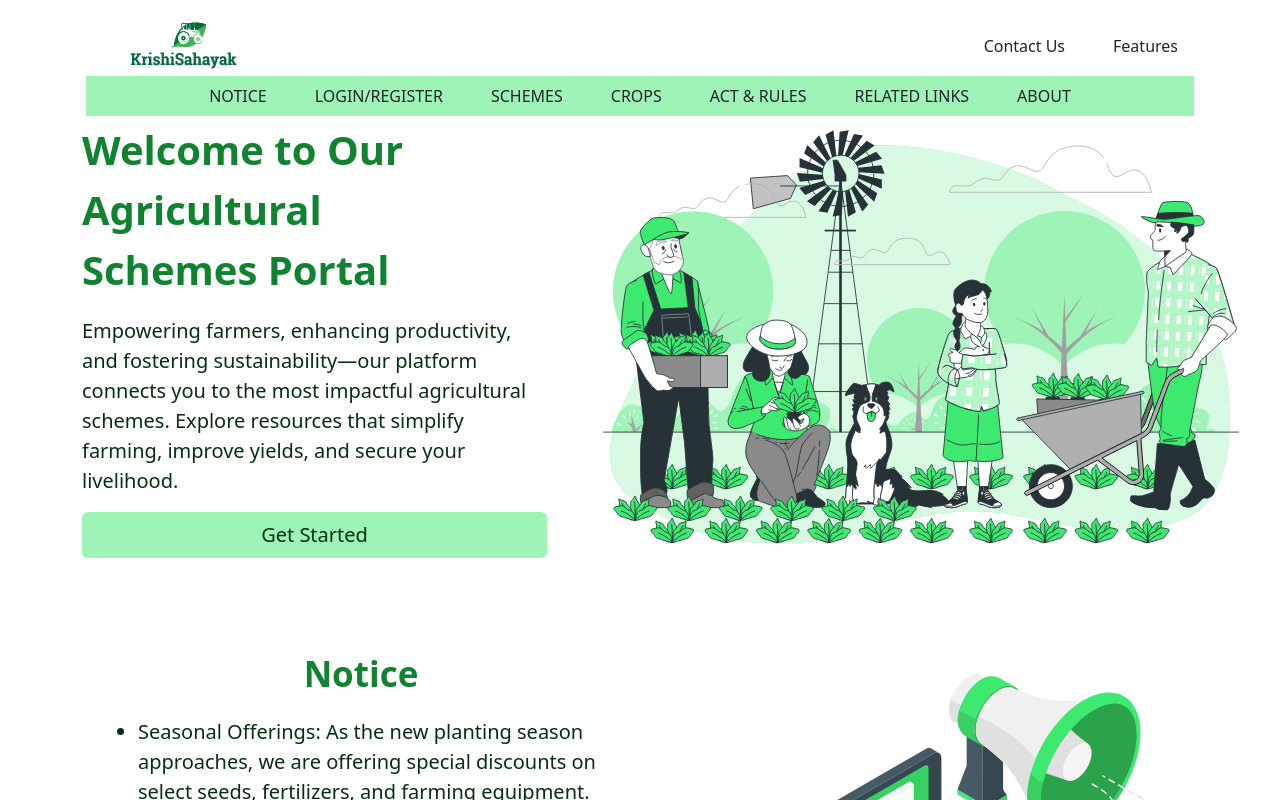
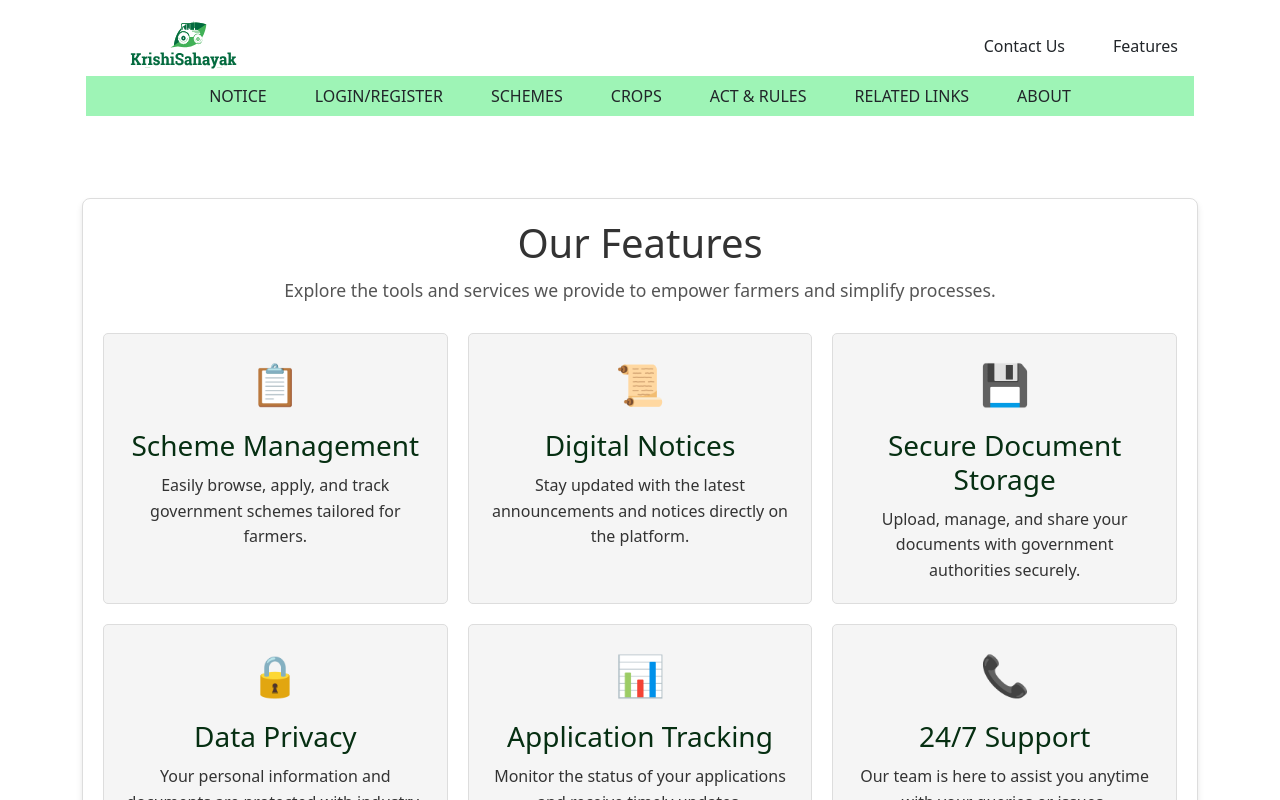
Before and after one commit to jasvinderkhera/soil_farming_agent_frontend, a React (Create React App) app: page /features in a window 1280 px wide. Before the commit this address led to /. Shown: the top 800 px of the page. Built offline with nearby package versions, Linux system fonts and the light colour scheme; no server answers.

Commit message:
all pages added

```diff
--- a/src/App.js
+++ b/src/App.js
@@ -14,6 +14,8 @@ import Footer from "./components/footer/Footer";
 import Contact from "./components/contact/Contact";
 import Crops from "./components/crops/crops";
 import About from "./components/about/About";
+import Notice from "./components/notice/notice";
+import Features from "./components/features/features";
 
 function App() {
   const [user] = useAuthState(auth);
@@ -28,10 +30,12 @@ function App() {
           path="/"
           element={!user ? <Homepage /> : <Navigate to={role === "admin" ? "/admin-dashboard" : "/user-dashboard"} />}
         />
+        <Route path="/notice" element={<Notice/>} />
         <Route path="/act-rules" element={<ActRules/>} />
         <Route path="/contact" element={<Contact/>} />
         <Route path="/crop" element={<Crops/>} />
         <Route path="/about" element={<About/>} />
+        <Route path="/features" element={<Features/>} />
 
         {/* Auth Route - Inaccessible after login */}
         <Route
--- /dev/null
+++ b/src/components/features/features.css
@@ -0,0 +1,60 @@
+.features-container {
+    max-width: 1200px;
+    margin: 30px auto;
+    padding: 20px;
+    background: #ffffff;
+    border: 1px solid #ddd;
+    border-radius: 8px;
+    box-shadow: 0 4px 6px rgba(0, 0, 0, 0.1);
+  }
+
+  .features-header {
+    text-align: center;
+    margin-bottom: 30px;
+  }
+
+  .features-header h1 {
+    color: #333;
+    margin: 0 0 10px;
+  }
+
+  .features-header p {
+    color: #555;
+    font-size: 1.1em;
+  }
+
+  .features-list {
+    display: grid;
+    grid-template-columns: repeat(auto-fit, minmax(300px, 1fr));
+    gap: 20px;
+  }
+
+  .feature-item {
+    padding: 20px;
+    border: 1px solid #ddd;
+    border-radius: 5px;
+    background: #f5f5f5;
+    text-align: center;
+    transition: transform 0.2s, box-shadow 0.2s;
+  }
+
+  .feature-item:hover {
+    transform: translateY(-5px);
+    box-shadow: 0 8px 15px rgba(0, 0, 0, 0.1);
+  }
+
+  .icon {
+    font-size: 2.5em;
+    margin-bottom: 15px;
+  }
+
+  .feature-item h3 {
+    margin: 0 0 10px;
+    color: var(--text-color);
+  }
+
+  .feature-item p {
+    margin: 0;
+    color: #333;
+    line-height: 1.6;
+  }
--- /dev/null
+++ b/src/components/features/features.jsx
@@ -0,0 +1,49 @@
+import React from 'react'
+import './features.css'
+
+function Features() {
+  return (
+    <div className='topContainer container pt-md-5'>
+         <div className="features-container">
+    <header className="features-header">
+      <h1>Our Features</h1>
+      <p>Explore the tools and services we provide to empower farmers and simplify processes.</p>
+    </header>
+    <section className="features-list">
+      <div className="feature-item">
+        <div className="icon">📋</div>
+        <h3>Scheme Management</h3>
+        <p>Easily browse, apply, and track government schemes tailored for farmers.</p>
+      </div>
+      <div className="feature-item">
+        <div className="icon">📜</div>
+        <h3>Digital Notices</h3>
+        <p>Stay updated with the latest announcements and notices directly on the platform.</p>
+      </div>
+      <div className="feature-item">
+        <div className="icon">💾</div>
+        <h3>Secure Document Storage</h3>
+        <p>Upload, manage, and share your documents with government authorities securely.</p>
+      </div>
+      <div className="feature-item">
+        <div className="icon">🔒</div>
+        <h3>Data Privacy</h3>
+        <p>Your personal information and documents are protected with industry-standard security.</p>
+      </div>
+      <div className="feature-item">
+        <div className="icon">📊</div>
+        <h3>Application Tracking</h3>
+        <p>Monitor the status of your applications and receive timely updates.</p>
+      </div>
+      <div className="feature-item">
+        <div className="icon">📞</div>
+        <h3>24/7 Support</h3>
+        <p>Our team is here to assist you anytime with your queries or issues.</p>
+      </div>
+    </section>
+  </div>
+    </div>
+  )
+}
+
+export default Features
--- a/src/components/header/Header.jsx
+++ b/src/components/header/Header.jsx
@@ -37,16 +37,16 @@ function Header() {
                 </Link>
               </div>
               <div className="menuItem">
-                <a href="#features" className="p-3 nav-link">
+                <Link to="features" className="p-3 nav-link">
                   Features
-                </a>
+                </Link>
               </div>
             </div>
           </div>
           <div className="container d-flex justify-content-center gap-5 p-2 align-items-center lowerNav light-bg">
-            <a href="" className="nav-link">
+            <Link to="notice" className="nav-link">
               Notice
-            </a>
+            </Link>
             <Link to="login" className="nav-link">
               {!user ? "Login/Register" : "Dashboard"}
             </Link>
@@ -81,27 +81,27 @@ function Header() {
         className="mobileMenuItems"
         style={display === "show" ? { display: "block" } : { display: "none" }}
       >
-        <div className="menuItems mt-5">
+        <div className="menuItems mt-5 pt-5">
 
-        <a href="" className="nav-link p-3 text-white fs-5 fw-bold">
+        <Link to="notice" className="nav-link p-3 text-white fs-5 fw-bold" onClick={toggleMenu}>
             Notice
-          </a>
-          <Link to="login" className="nav-link p-3 text-white fs-5 fw-bold">
+          </Link>
+          <Link to="login" className="nav-link p-3 text-white fs-5 fw-bold" onClick={toggleMenu}>
             {!user ? "Login/Register" : "Dashboard"}
           </Link>
-          <Link to="login" className="nav-link p-3 text-white fs-5 fw-bold">
+          <Link to="login" className="nav-link p-3 text-white fs-5 fw-bold" onClick={toggleMenu}>
             Schemes
           </Link>
-          <a href="" className="nav-link p-3 text-white fs-5 fw-bold">
+          <a href="" className="nav-link p-3 text-white fs-5 fw-bold" onClick={toggleMenu}>
             Crops
           </a>
-          <Link to="act-rules" className="nav-link p-3 text-white fs-5 fw-bold">
+          <Link to="act-rules" className="nav-link p-3 text-white fs-5 fw-bold" onClick={toggleMenu}>
             Act & Rules
           </Link>
-          <Link to="/contact" className="nav-link p-3 text-white fs-5 fw-bold">
+          <Link to="/contact" className="nav-link p-3 text-white fs-5 fw-bold" onClick={toggleMenu}>
             Contact Us
           </Link>
-          <Link to="#features" className="nav-link p-3 text-white fs-5 fw-bold">
+          <Link to="features" className="nav-link p-3 text-white fs-5 fw-bold" onClick={toggleMenu}>
             Features
           </Link>
 
--- /dev/null
+++ b/src/components/notice/notice.css
@@ -0,0 +1,45 @@
+.notice-container {
+    max-width: 900px;
+    margin: 20px auto;
+    padding: 20px;
+    background: #ffffff;
+    border: 1px solid #ddd;
+    border-radius: 8px;
+    box-shadow: 0 4px 6px rgba(0, 0, 0, 0.1);
+  }
+
+  .notice-header {
+    text-align: center;
+    padding-bottom: 10px;
+    border-bottom: 1px solid #ddd;
+    margin-bottom: 20px;
+  }
+
+  .notice-header h1 {
+    color: #333;
+  }
+
+  .notice-list .notice-item {
+    margin-bottom: 20px;
+    padding: 15px;
+    border: 1px solid #ddd;
+    border-radius: 5px;
+    background: #f5f5f5;
+  }
+
+  .notice-item h3 {
+    margin: 0 0 10px;
+    color: var(--text-color);
+  }
+
+  .notice-item p {
+    margin: 5px 0;
+    line-height: 1.5;
+    color: #333;
+  }
+
+  .notice-item .date {
+    font-size: 0.9em;
+    color: #666;
+    margin-top: 10px;
+  }
--- /dev/null
+++ b/src/components/notice/notice.jsx
@@ -0,0 +1,29 @@
+import React from 'react'
+import './notice.css'
+
+function Notice() {
+  return (
+    <div className='topContainer container pt-md-5'>
+        <h2 className='pb-3 text-center'>Notice</h2>
+          <section className="notice-list">
+      <div className="notice-item">
+        <h3>Scheme Update</h3>
+        <p>The "Organic Farming Scheme" application deadline has been extended to <b>March 31, 2024</b>.</p>
+        <p className="date">Posted on: December 21, 2024</p>
+      </div>
+      <div className="notice-item">
+        <h3>Platform Maintenance</h3>
+        <p>Scheduled maintenance will occur on <b>January 5, 2024</b>, from 12:00 AM to 6:00 AM. The platform may be unavailable during this time.</p>
+        <p className="date">Posted on: December 15, 2024</p>
+      </div>
+      <div className="notice-item">
+        <h3>New Scheme Launch</h3>
+        <p>We are excited to announce the launch of the "Rainwater Harvesting Subsidy" scheme. Applications open on <b>January 10, 2024</b>.</p>
+        <p className="date">Posted on: December 18, 2024</p>
+      </div>
+    </section>
+    </div>
+  )
+}
+
+export default Notice
--- a/src/index.css
+++ b/src/index.css
@@ -44,3 +44,11 @@ code {
   background-color: var(--button-bg);
   color: white;
 }
+
+input:valid{
+  border: 1px solid #0F8330;
+}
+
+input:invalid{
+  border: 1px solid red;
+}
```
